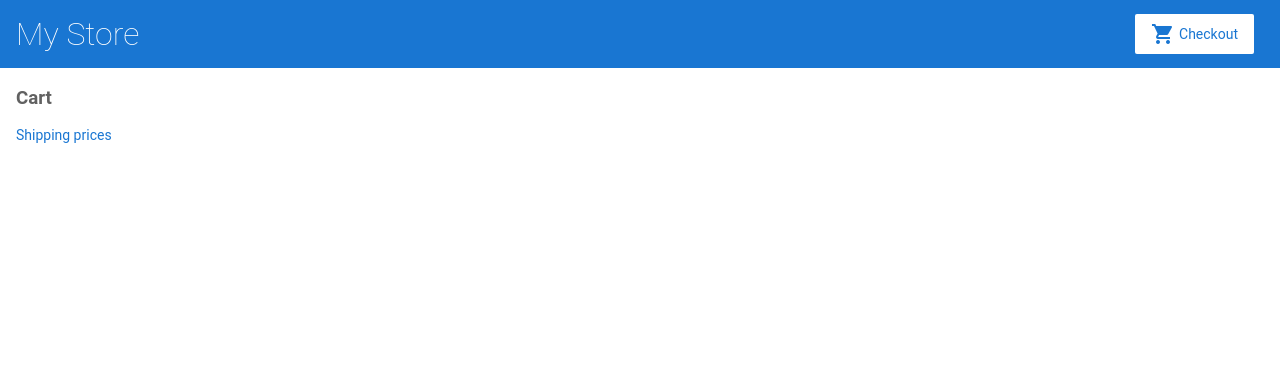
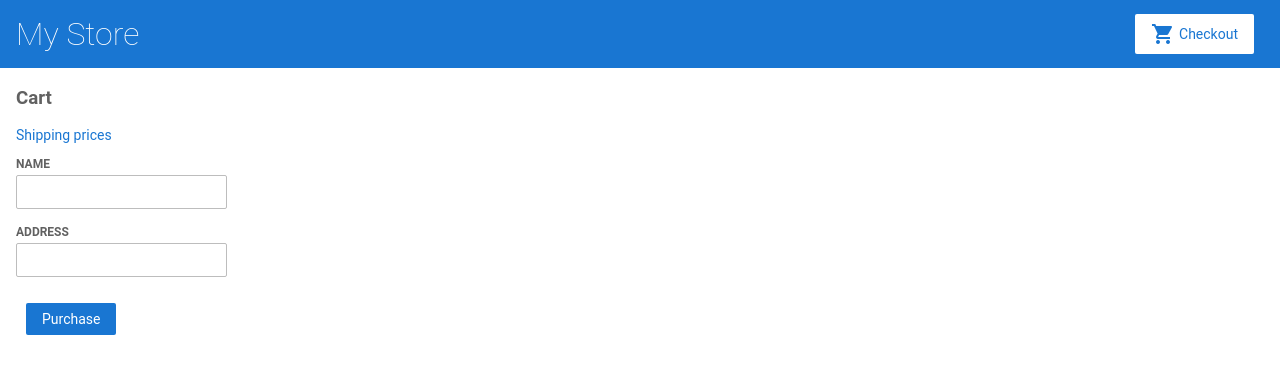
Before and after one commit to diopmorfall/s2i-store-tutorial, an Angular app: page /cart in a window 1280 px wide. Shown: the top 374 px of the page. Built offline with nearby package versions, Linux system fonts and the light colour scheme.

Commit message:
Checkout form

```diff
--- a/src/app/components/cart/cart.component.html
+++ b/src/app/components/cart/cart.component.html
@@ -7,3 +7,15 @@
     <span>{{ item.name }}</span>
     <span>{{ item.price | currency }}</span>
 </div>
+
+<form [formGroup]="checkoutForm" (ngSubmit)="onSubmit()">
+    <div>
+        <label for="name">Name</label>
+        <input type="text" id="name" formControlName="name">
+    </div>
+    <div>
+        <label for="address">Address</label>
+        <input type="text" id="address" formControlName="address">
+    </div>
+    <button class="button" type="submit">Purchase</button>
+</form>
--- a/src/app/components/cart/cart.component.ts
+++ b/src/app/components/cart/cart.component.ts
@@ -1,6 +1,8 @@
 import { Component, OnInit } from '@angular/core';
 import { CommonModule } from '@angular/common';
 import { RouterModule } from '@angular/router';
+import { FormsModule, ReactiveFormsModule } from '@angular/forms';
+import { FormBuilder } from '@angular/forms';
 
 import { CartService } from '../../services/cart.service';
 import { Product } from '../../products';
@@ -8,15 +10,29 @@
 @Component({
     selector: 'app-cart',
     standalone: true,
-    imports: [CommonModule, RouterModule],
+    imports: [CommonModule, RouterModule, FormsModule, ReactiveFormsModule],
     templateUrl: './cart.component.html',
     styleUrl: './cart.component.css'
 })
 export class CartComponent implements OnInit {
-    constructor(private cartService: CartService){ }
+    constructor(
+        private cartService: CartService,
+        private formBuilder: FormBuilder
+    ){ }
+
     items: Product[] = [];
+    checkoutForm = this.formBuilder.group({
+        name: '',
+        address: ''
+    })
 
     ngOnInit(): void {
         this.items = this.cartService.getItems()
     }
+
+    onSubmit(): void{
+        this.cartService.clearCart()
+        console.warn('Your order has been submitted', this.checkoutForm.value)
+        this.checkoutForm.reset()
+    }
 }
```
